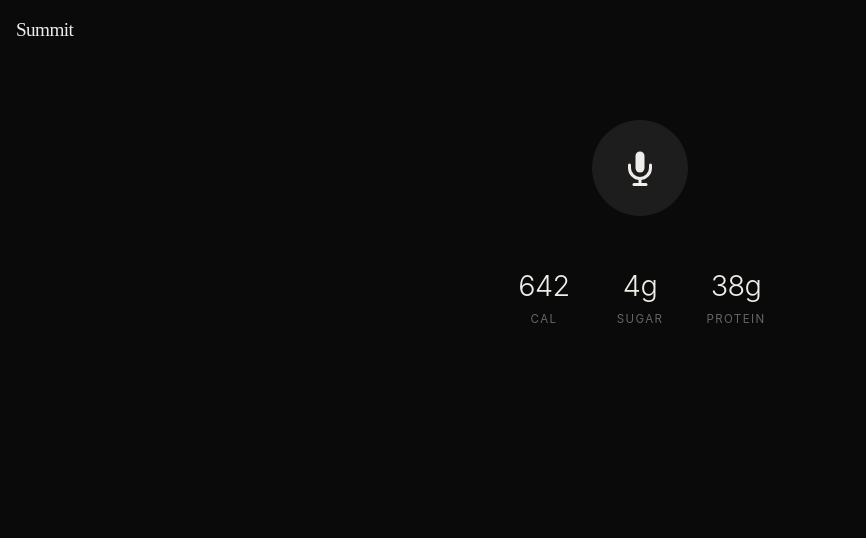
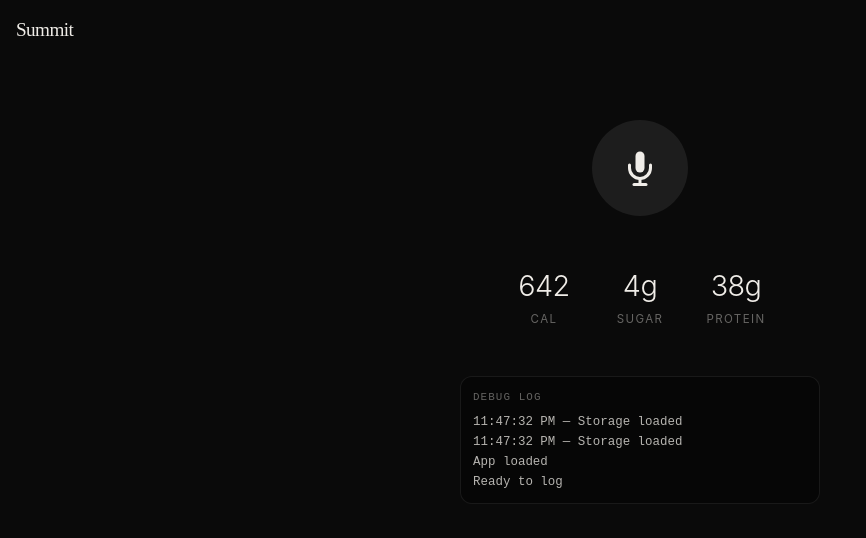
Before and after one commit to opal-the-bot/wellness-app, a React (Vite) app: page / in a window 1280 px wide. Shown: the top 538 px of the page, without its empty margins (0-866 px from the left). Built offline with nearby package versions, Linux system fonts and the light colour scheme.

Commit message:
Add debug log section showing app/backend activity

```diff
--- a/src/App.css
+++ b/src/App.css
@@ -188,3 +188,37 @@ body {
   letter-spacing: 0.12em;
   color: rgba(240, 237, 232, 0.4);
 }
+
+/* LOG SECTION */
+.log-section {
+  width: 100%;
+  max-width: 360px;
+  background: rgba(0, 0, 0, 0.4);
+  border: 1px solid rgba(255, 255, 255, 0.08);
+  border-radius: 12px;
+  padding: 12px;
+  font-family: 'Courier New', monospace;
+  font-size: 0.78rem;
+  max-height: 200px;
+  overflow-y: auto;
+}
+
+.log-title {
+  font-size: 0.68rem;
+  text-transform: uppercase;
+  letter-spacing: 0.1em;
+  color: rgba(240, 237, 232, 0.4);
+  margin: 0 0 8px;
+}
+
+.log-list {
+  display: flex;
+  flex-direction: column;
+  gap: 4px;
+}
+
+.log-entry {
+  color: rgba(240, 237, 232, 0.75);
+  margin: 0;
+  line-height: 1.3;
+}
--- a/src/App.tsx
+++ b/src/App.tsx
@@ -10,9 +10,11 @@ function App() {
   const [transcript, setTranscript] = useState('')
   const [statusMsg, setStatusMsg] = useState('')
   const [justLogged, setJustLogged] = useState<string | null>(null)
+  const [log, setLog] = useState<string[]>(['App loaded', 'Ready to log'])
   const recognitionRef = useRef<any>(null)
 
   useEffect(() => {
+    addLog('Storage loaded')
     saveStore(store)
   }, [store])
 
@@ -55,6 +57,7 @@ function App() {
       ...prev,
       entries: [entry, ...prev.entries],
     }))
+    addLog(`Saved: ${entry.title} (${entry.metricImpact?.calories || 0} cal)`)
     const cal = entry.metricImpact?.calories
     setJustLogged(cal && cal > 0 ? `Logged · ~${cal} cal` : 'Logged ✓')
     setTranscript('')
@@ -79,6 +82,7 @@ function App() {
       setIsListening(true)
       setStatusMsg('Listening…')
       setTranscript('')
+      addLog('Listening…')
     }
 
     recognition.onresult = (event: any) => {
@@ -98,6 +102,7 @@ function App() {
     recognition.onend = () => {
       setIsListening(false)
       setStatusMsg('')
+      addLog('Stopped listening')
       const current = recognitionRef.current
       if (current?._finalTranscript) {
         saveEntry(current._finalTranscript)
@@ -109,6 +114,7 @@ function App() {
       setStatusMsg(event.error === 'not-allowed'
         ? 'Microphone access denied. Check your browser settings.'
         : 'Something went wrong. Tap to try again.')
+      addLog(`Mic error: ${event.error}`)
     }
 
     // Patch to capture final transcript before onend fires
@@ -144,6 +150,13 @@ function App() {
     if (transcript.trim()) {
       saveEntry(transcript)
     }
+  }
+
+  const addLog = (msg: string) => {
+    setLog(prev => {
+      const time = new Date().toLocaleTimeString([], { hour: '2-digit', minute: '2-digit', second: '2-digit' })
+      return [`${time} — ${msg}`, ...prev.slice(0, 19)]
+    })
   }
 
   return (
@@ -194,6 +207,15 @@ function App() {
             <span className="stat-lbl">protein</span>
           </div>
         </div>
+
+        <div className="log-section">
+          <p className="log-title">Debug log</p>
+          <div className="log-list">
+            {log.map((entry, i) => (
+              <p key={i} className="log-entry">{entry}</p>
+            ))}
+          </div>
+        </div>
       </div>
     </div>
   )
```
